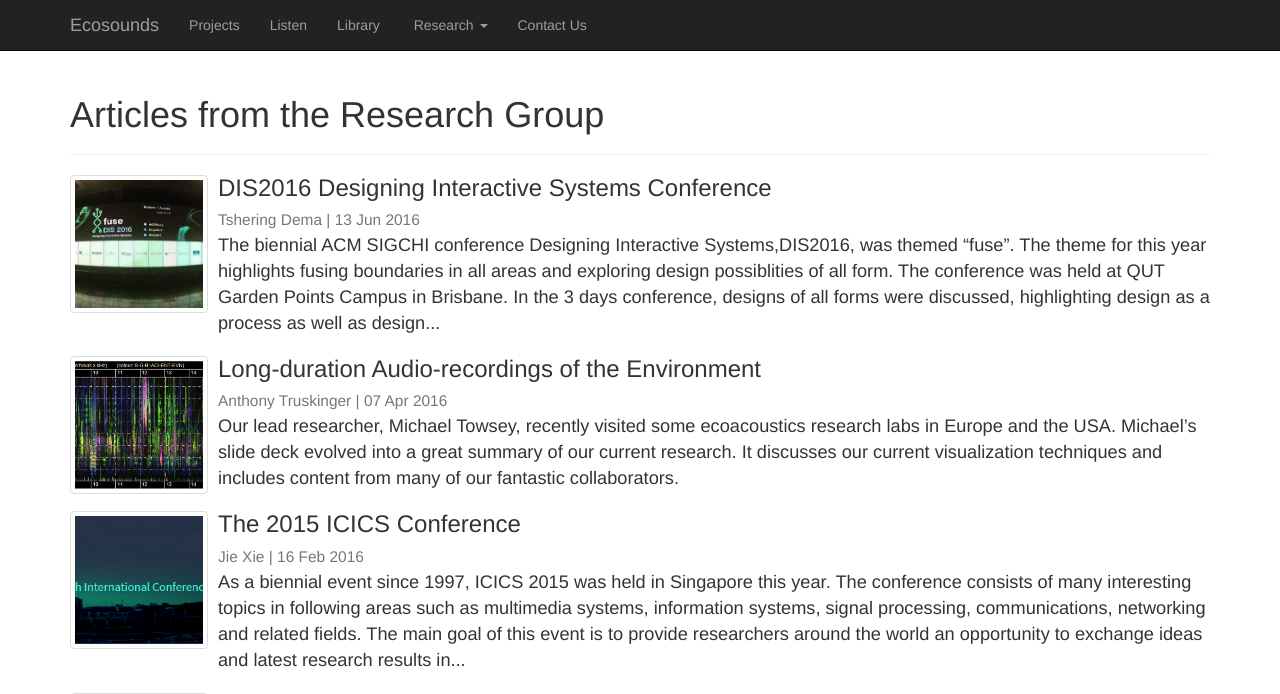
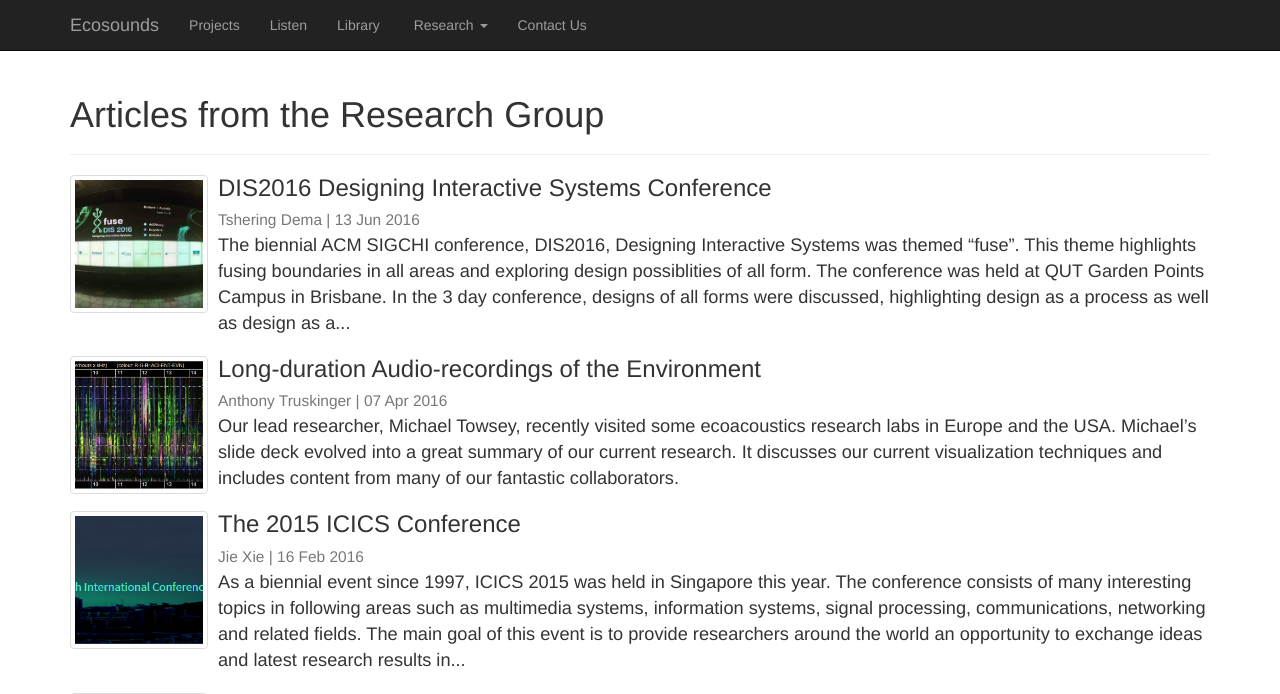
Before and after one commit to QutEcoacoustics/research-blog, a Jekyll site: the page built from articles.html, in a window 1280 px wide and 900 px high, cut to the strip 0-694 px from the top of the window. Built offline with Jekyll 4.4.1, drawn with Linux system fonts in a browser that asks for light colours; nearby versions of some CDN libraries.

Commit message:
grammatical errors fixed
minor changes to post

```diff
--- a/_posts/2016-06-13-DIS-2016.md
+++ b/_posts/2016-06-13-DIS-2016.md
@@ -6,10 +6,10 @@ post_image: /images/posts/DIS2016/dis2016.png
 post_image_height: 200px
 ---
 
-The biennial ACM SIGCHI conference Designing Interactive Systems,DIS2016, was themed "fuse". The theme for this year highlights fusing boundaries in all areas and exploring
-design possiblities of all form. The conference was held at QUT Garden Points Campus in Brisbane. In the 3 days conference, designs of all forms were discussed, highlighting design
-as a process as well as design as a product, and how it matters as we reimagine new designs in a variety of context for the future. In specific to Environmental conservation and monitoring, I submitted a provocative
-work in progress paper and also presented a poster titled "Challenges of Designing Visual Analytics for the Environment".
+The biennial ACM SIGCHI conference, DIS2016, Designing Interactive Systems was themed "fuse". This theme highlights fusing boundaries in all areas and exploring
+design possiblities of all form. The conference was held at QUT Garden Points Campus in Brisbane. In the 3 day conference, designs of all forms were discussed, highlighting design
+as a process as well as design as a product, and how it matters as we reimagine new designs in a variety of context for the future. In specific to environmental conservation and monitoring, I submitted a provocative
+work in progress paper titled Challenges of Designing Visual Analytics for the Environment and also presented a poster on this topic".
 
 {% include figure.html src="/images/posts/DIS2016/DISposter.png" caption="Poster Presentation" %}
 
```
